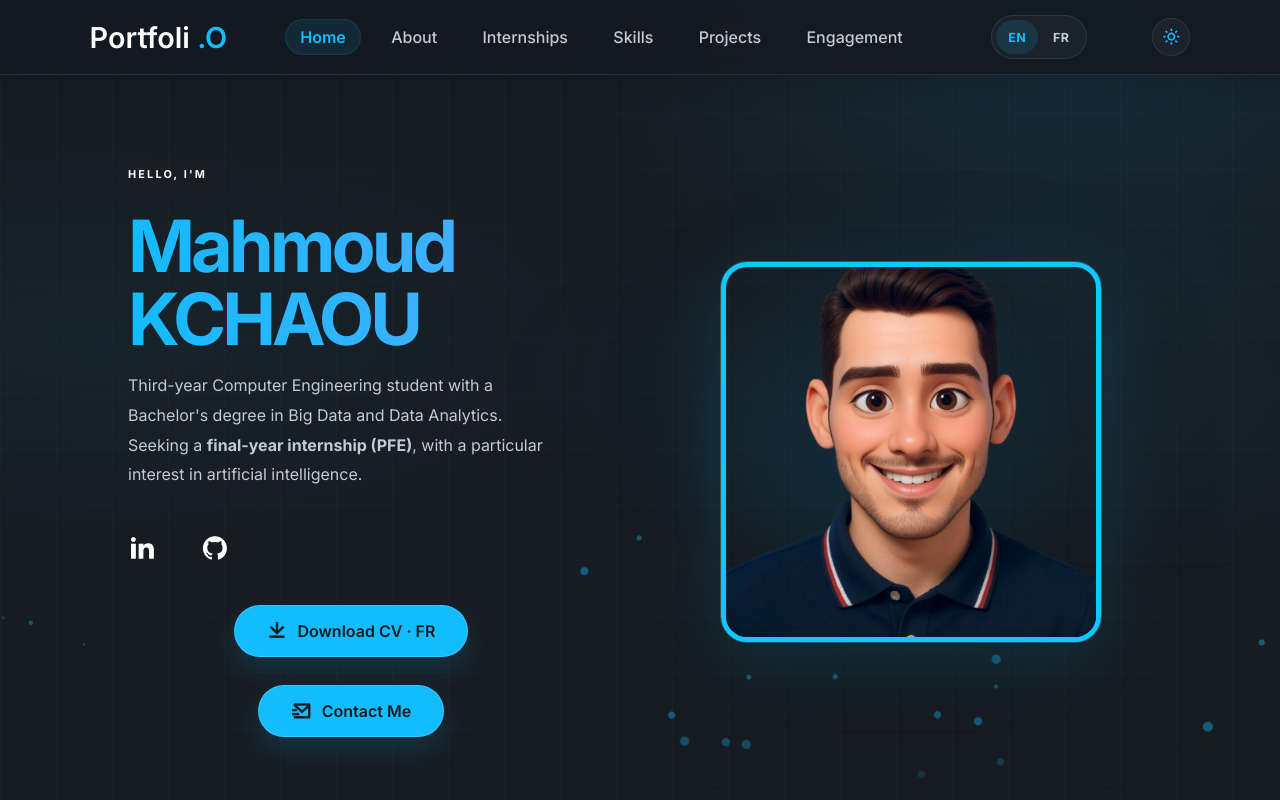
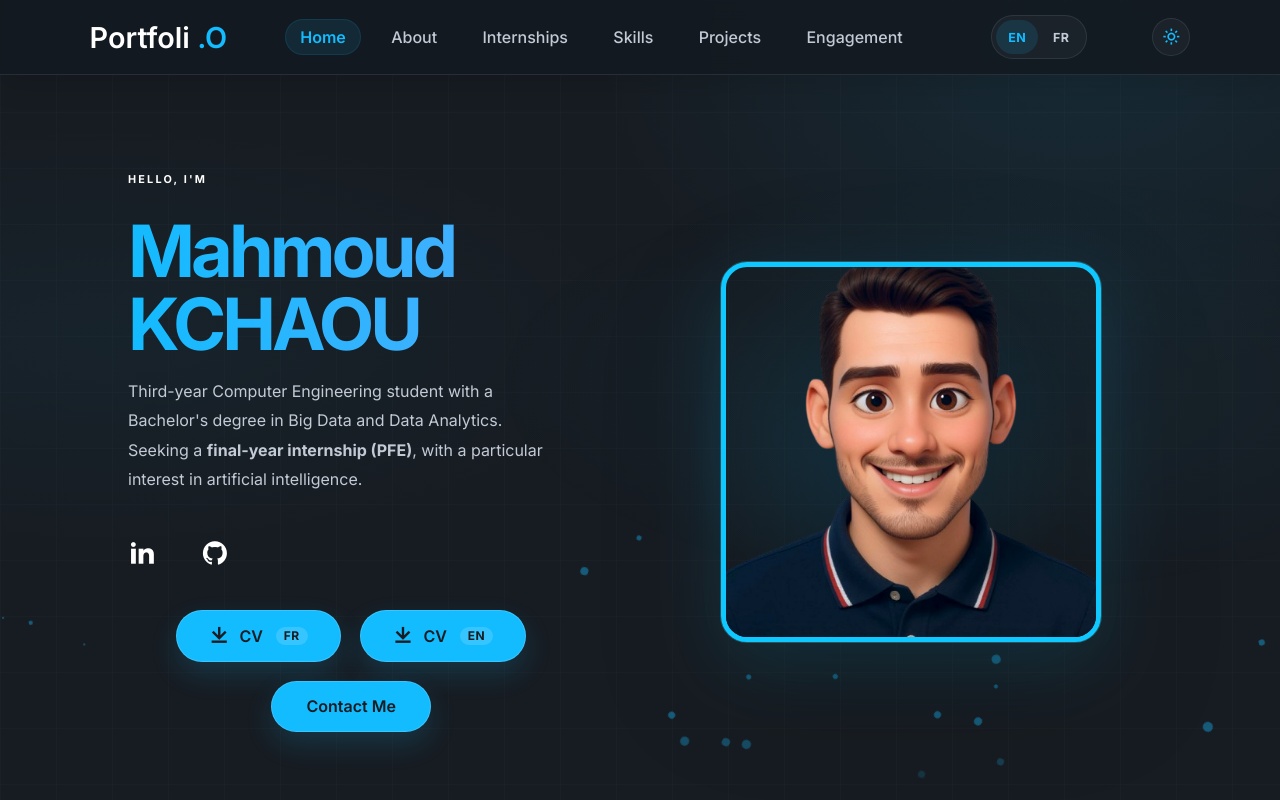
Before and after one commit to MahmoudKCHAOU/Portfoli.oMahmoodKCHAOU, a plain HTML site: page Html/home.html in a window 1280 px wide. Drawn offline with nearby package versions, Linux system fonts and the light colour scheme.

Commit message:
Add dual CV download buttons (FR + EN) on home page

```diff
--- a/Html/home.html
+++ b/Html/home.html
@@ -159,7 +159,19 @@
 
     .hero-buttons {
       display: flex;
-      gap: 1.8rem;
+      gap: 1.2rem;
+      flex-wrap: wrap;
+    }
+
+    .btn-cv .cv-lang {
+      display: inline-block;
+      background: rgba(255,255,255,0.15);
+      border-radius: 20px;
+      padding: 0.1rem 0.5rem;
+      font-size: 0.75rem;
+      font-weight: 700;
+      letter-spacing: 0.05em;
+      margin-left: 0.1rem;
     }
 
     .btn {
@@ -361,8 +373,11 @@
       </div>
 
       <div class="hero-buttons">
-        <a href="../Papier/CV_Mahmoud_KCHAOU_Fr.pdf" download class="btn">
-          <i class="ri-download-line"></i> Download CV
+        <a href="../Papier/CV_Mahmoud_KCHAOU_Fr.pdf" download class="btn btn-cv">
+          <i class="ri-download-line"></i> CV <span class="cv-lang">FR</span>
+        </a>
+        <a href="../Papier/CV__Mahmoud_KCHAOU_Anglais.pdf" download class="btn btn-cv">
+          <i class="ri-download-line"></i> CV <span class="cv-lang">EN</span>
         </a>
         <a href="mailto:mahmoud.kchaou@isimsf.u-sfax.tn?subject=Contact%20from%20Portfolio" class="btn">
           <i class="ri-mail-send-line"></i> Contact Me
--- a/Html/i18n.js
+++ b/Html/i18n.js
@@ -8,7 +8,7 @@
     "home.html": [
       [".hero-content h4", "Hello, I'm", "Bonjour, je suis"],
       [".hero-content p", "Third-year Computer Engineering student with a Bachelor's degree in Big Data and Data Analytics.<br>Seeking a <strong>final-year internship (PFE)</strong>, with a particular interest in artificial intelligence.", "Étudiant en 3ᵉ année du cycle ingénieur en Génie Informatique, titulaire d’une licence en Big Data et Analyse de Données.<br>À la recherche d’un <strong>stage de fin d’études (PFE)</strong>, avec un intérêt particulier pour l’intelligence artificielle.", "html"],
-      [".hero-buttons a.btn", ["Download CV · FR", "Contact Me"], ["Télécharger mon CV", "Me contacter"], "childText"],
+      [".hero-buttons a.btn:last-child", "Contact Me", "Me contacter"],
       [".profile-portrait", "Mahmoud KCHAOU - Third-year Computer Engineering student", "Mahmoud KCHAOU - Étudiant en 3ᵉ année de Génie Informatique", "alt"],
     ],
     "About.html": [
```
